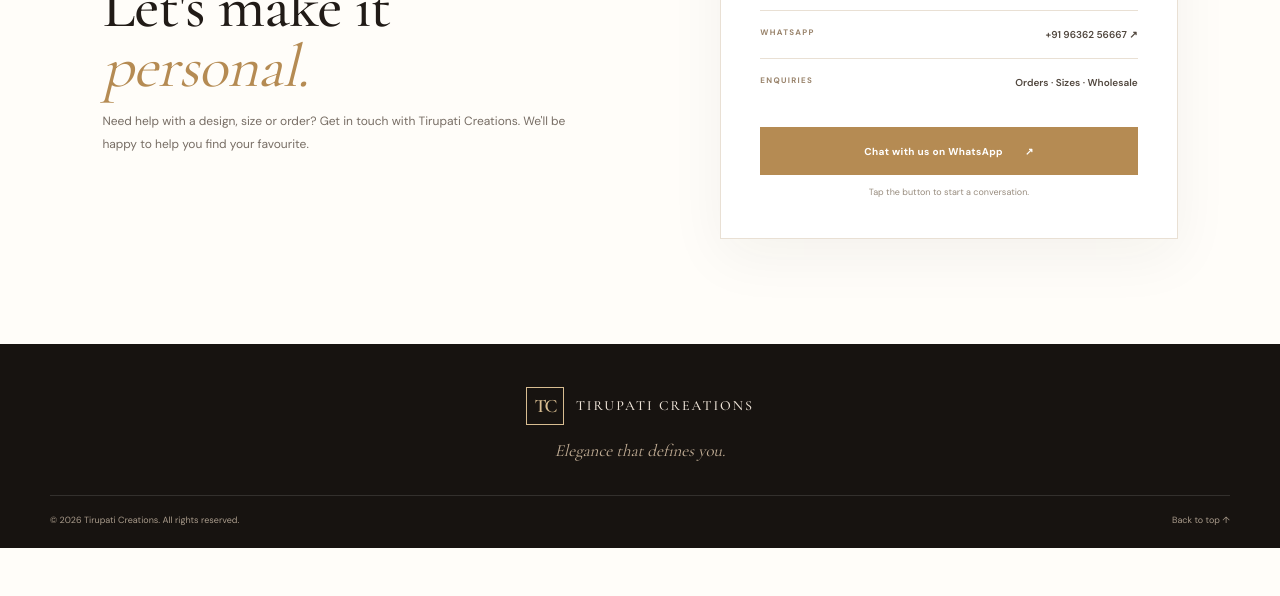
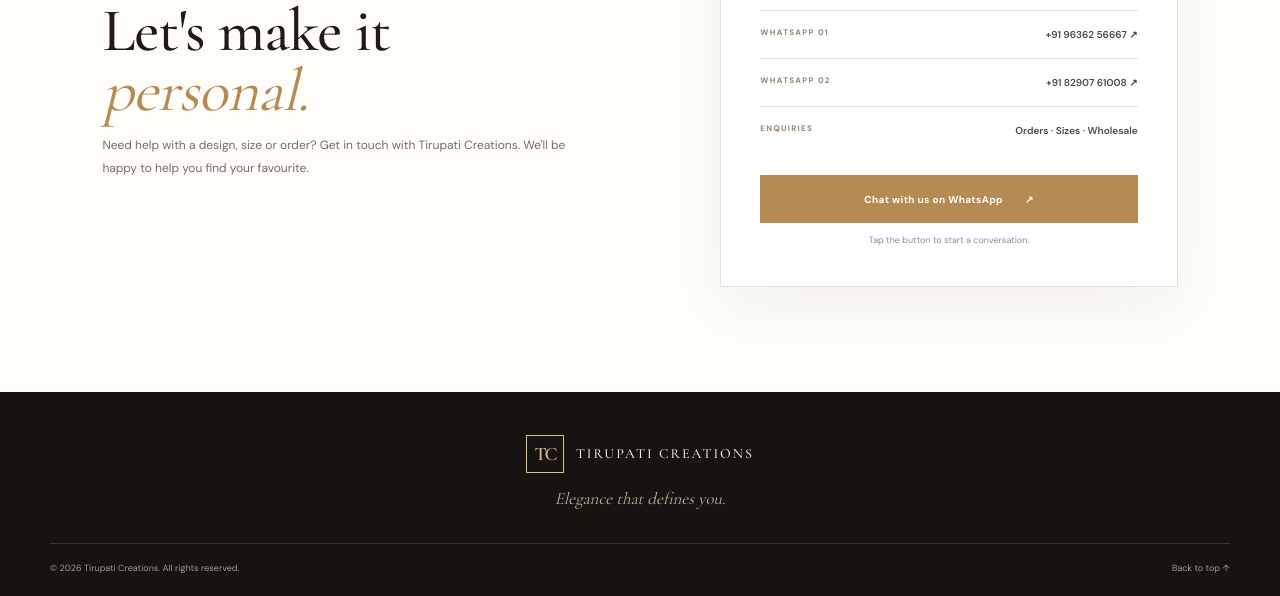
Before and after one commit to agarwalansh902-coder/Tirupati-Creations, a plain HTML site: page index.html in a window 1280 px wide. Shown: the part 3244-3840 px from the top of the page. Before the commit the page ends 3792 px from the top, so only its background shows below. Drawn offline with nearby package versions, Linux system fonts and the light colour scheme.

Commit message:
Add both WhatsApp contact numbers

```diff
--- a/index.html
+++ b/index.html
@@ -132,7 +132,8 @@
       <div class="contact-card">
         <span class="contact-card-label">CONNECT WITH US</span>
         <h3>Tirupati Creations</h3>
-        <div class="contact-row"><span>WHATSAPP</span><a href="https://wa.me/919636256667" target="_blank" rel="noopener noreferrer">+91 96362 56667 ↗</a></div>
+        <div class="contact-row"><span>WHATSAPP 01</span><a href="https://wa.me/919636256667" target="_blank" rel="noopener noreferrer">+91 96362 56667 ↗</a></div>
+        <div class="contact-row"><span>WHATSAPP 02</span><a href="https://wa.me/918290761008" target="_blank" rel="noopener noreferrer">+91 82907 61008 ↗</a></div>
         <div class="contact-row"><span>ENQUIRIES</span><span>Orders · Sizes · Wholesale</span></div>
         <a class="button button-gold contact-button" href="https://wa.me/919636256667?text=Hello%20Tirupati%20Creations%2C%20I%20have%20an%20enquiry." target="_blank" rel="noopener noreferrer">Chat with us on WhatsApp <span aria-hidden="true">↗</span></a>
         <p class="contact-note">Tap the button to start a conversation.</p>
```
